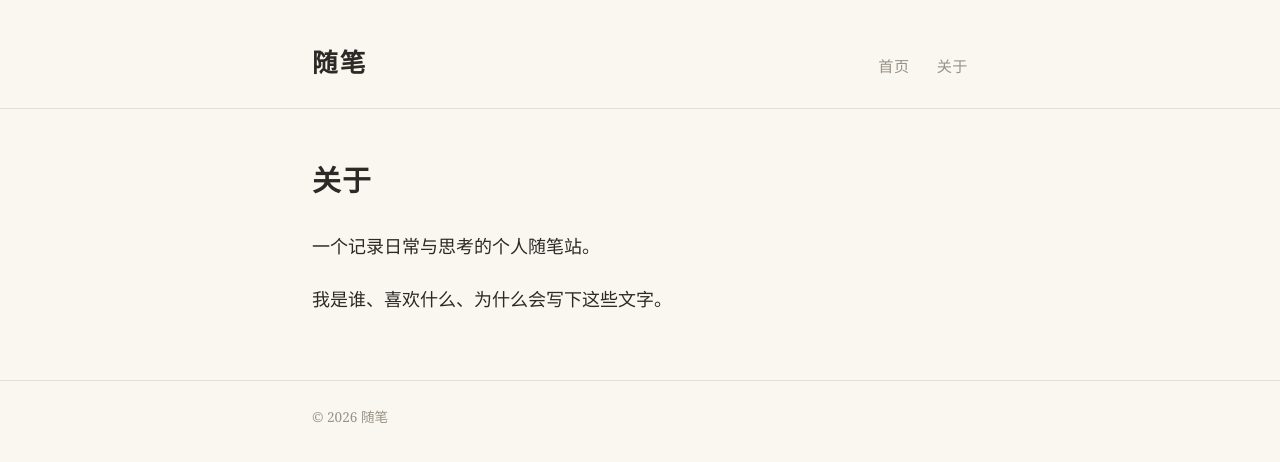
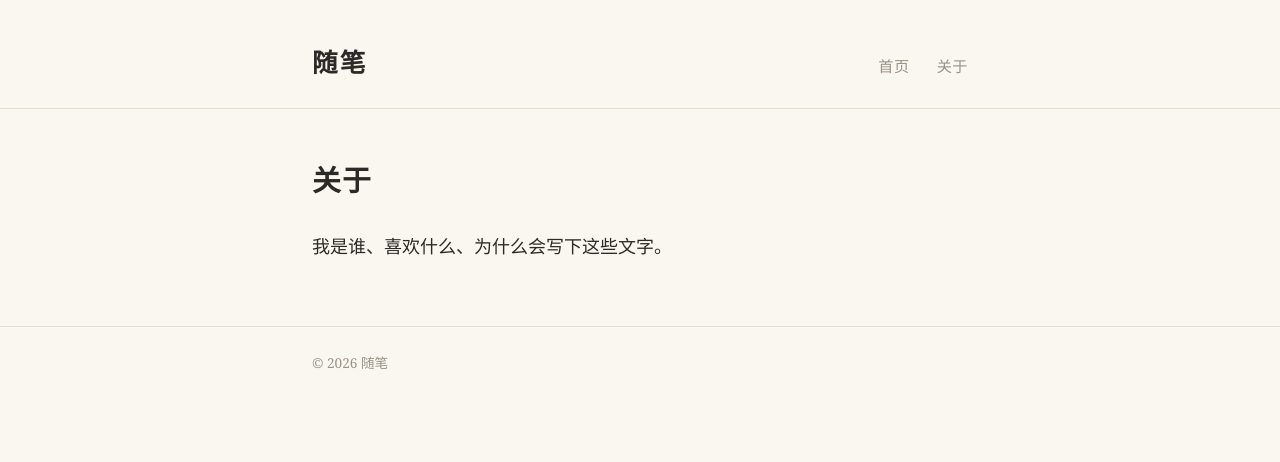
Before and after one commit to shenxingda666-commits/shenxingda666-commits.github.io, a Jekyll site: the page built from about.md, in a window 1280 px wide. Shown: the top 462 px of the page. Built offline with Jekyll 4.4.1, drawn with Linux system fonts in a browser that asks for light colours.

Commit message:
Remove description from about.md
Removed the description line from the about page.

```diff
--- a/about.md
+++ b/about.md
@@ -4,6 +4,5 @@ title: 关于
 permalink: /about/
 ---
 
-一个记录日常与思考的个人随笔站。
 
 我是谁、喜欢什么、为什么会写下这些文字。
```
